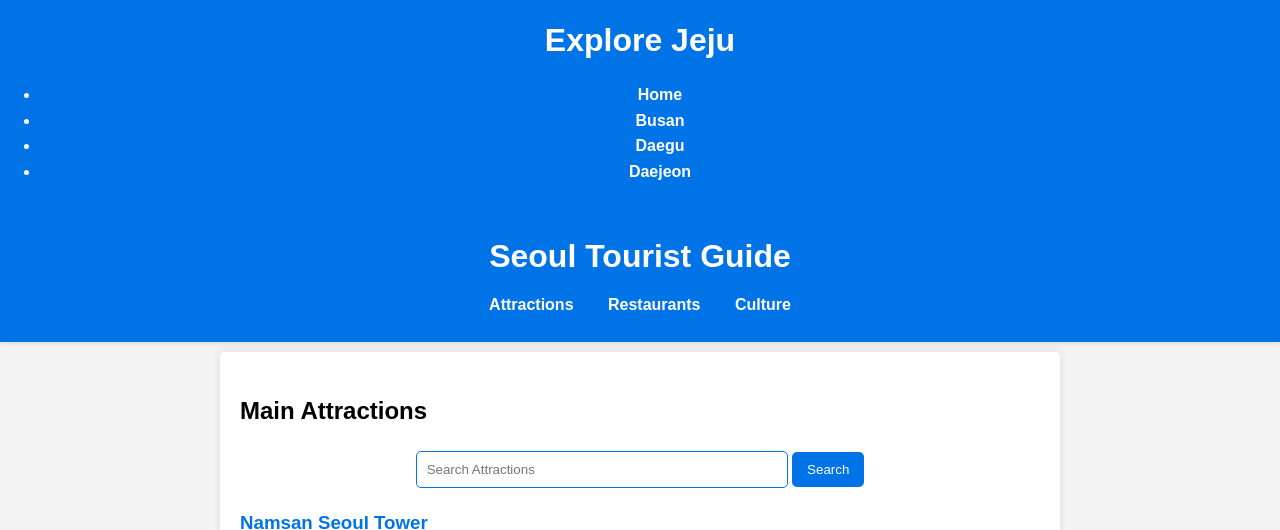
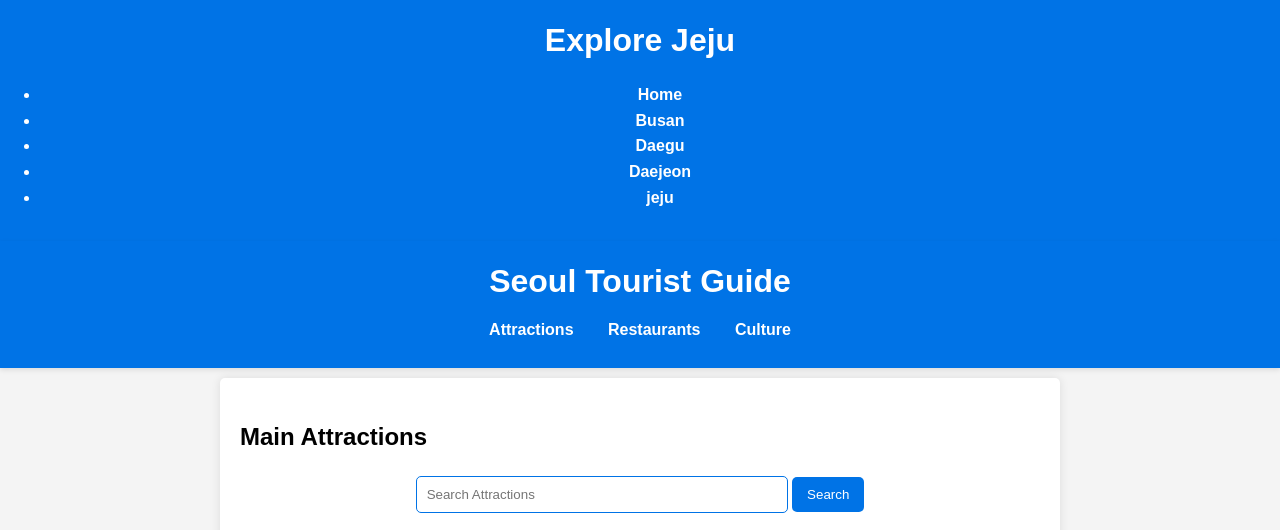
Before and after one commit to yongho5/tour_mate, a plain HTML site: page seoul.html in a window 1280 px wide. Shown: the top 530 px of the page. Drawn offline with Linux system fonts and the light colour scheme.

Commit message:
Update and rename Seoul.html to seoul.html

```diff
--- a/Seoul.html
+++ b/seoul.html
@@ -12,6 +12,7 @@
             <li><a href="busan.html">Busan</a></li>
             <li><a href="daegu.html">Daegu</a></li>
             <li><a href="daejeon.html">Daejeon</a></li>
+            <li><a href="jeju.html">jeju</a></li>
           </ul>
         </nav>
       </header>
```
